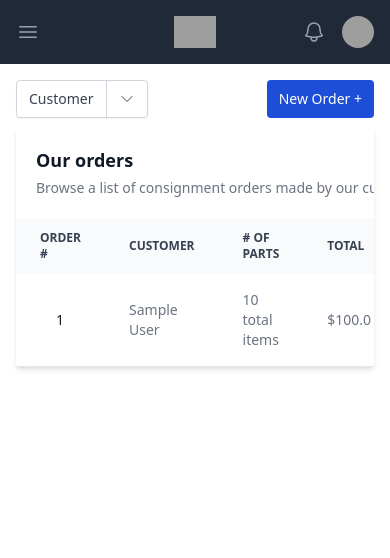
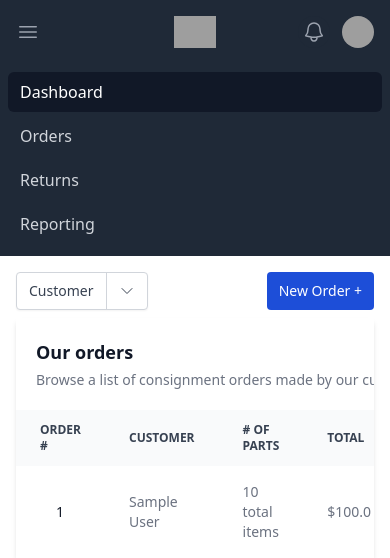
Before and after one commit to bennyboy15/consignment_parts, a Flask app: page /orders in a window 390 px wide, after a click on "Open main menu". Shown: the top 558 px of the page. Run offline with Flask 3, Linux system fonts and the light colour scheme; a user stored in the database is signed in; tables that the repository leaves empty hold one stand-in row (values such as "Sample post"); some libraries are stand-ins or nearby versions; grey boxes are pictures that could not be loaded.

Commit message:
New order resets on click and mobile menu

```diff
--- a/application/templates/base.html
+++ b/application/templates/base.html
@@ -13,7 +13,7 @@
 
     <!-- Nav Bar -->
     <nav class="bg-gray-800 z-50">
-        <div class="mx-auto max-w-7xl px-2 sm:px-6 lg:px-8">
+        <div class="mx-auto px-2 sm:px-6 lg:px-8">
             <div class="relative flex h-16 items-center justify-between">
                 <div class="absolute inset-y-0 left-0 flex items-center sm:hidden">
                     <!-- Mobile menu button-->
@@ -92,17 +92,17 @@
         </div>
 
         <!-- Mobile menu, show/hide based on menu state. -->
-        <div class="sm:hidden" id="mobile-menu">
+        <div class="sm:hidden hidden" id="mobile-menu">
             <div class="space-y-1 px-2 pt-2 pb-3">
                 <!-- Current: "bg-gray-900 text-white", Default: "text-gray-300 hover:bg-gray-700 hover:text-white" -->
-                <a href="#" class="block rounded-md bg-gray-900 px-3 py-2 text-base font-medium text-white"
+                <a href="{{ url_for('dashboard') }}" class="block rounded-md bg-gray-900 px-3 py-2 text-base font-medium text-white"
                     aria-current="page">Dashboard</a>
-                <a href="#"
-                    class="block rounded-md px-3 py-2 text-base font-medium text-gray-300 hover:bg-gray-700 hover:text-white">Team</a>
-                <a href="#"
-                    class="block rounded-md px-3 py-2 text-base font-medium text-gray-300 hover:bg-gray-700 hover:text-white">Projects</a>
-                <a href="#"
-                    class="block rounded-md px-3 py-2 text-base font-medium text-gray-300 hover:bg-gray-700 hover:text-white">Calendar</a>
+                <a href="{{ url_for('orders') }}"
+                    class="block rounded-md px-3 py-2 text-base font-medium text-gray-300 hover:bg-gray-700 hover:text-white">Orders</a>
+                <a href="{{ url_for('returns') }}"
+                    class="block rounded-md px-3 py-2 text-base font-medium text-gray-300 hover:bg-gray-700 hover:text-white">Returns</a>
+                <a href="{{ url_for('reporting') }}"
+                    class="block rounded-md px-3 py-2 text-base font-medium text-gray-300 hover:bg-gray-700 hover:text-white">Reporting</a>
             </div>
         </div>
     </nav>
@@ -113,16 +113,12 @@
     </main>
     <script>
 
-        const profileBtn = document.getElementById("user-menu-button");
-        const profileMenu = document.getElementById("profile-options");
-        profileBtn.addEventListener("click", () => {
-            profileMenu.classList.toggle("hidden");
+        document.getElementById("user-menu-button").addEventListener("click", () => {
+            document.getElementById("profile-options").classList.toggle("hidden");
         });
 
-        const mobileMenu = document.getElementById('mobile-menu');
-        const mobileMenuBtn = document.getElementById('mobile-btn');
-        mobileMenuBtn.addEventListener("click", () => {
-            mobileMenu.classList.toggle("hidden");
+        document.getElementById('mobile-btn').addEventListener("click", () => {
+            document.getElementById('mobile-menu').classList.toggle("hidden");
         });
 
     </script>
--- a/application/templates/orders.html
+++ b/application/templates/orders.html
@@ -63,11 +63,12 @@
             </div>
             <!-- Modal body -->
             <form class="p-4 md:p-5" action="{{ url_for('new_order') }}" method="POST">
-                <div class="grid gap-4 mb-4 grid-cols-2">
-                    <div class="col-span-2">
+                <div class="grid gap-4 mb-4 grid-cols-5">
+                    <div class="col-span-5">
                         <label for="customer" class="block mb-2 text-sm font-medium text-gray-900 dark:text-white">Customer</label>
                         <!--<input type="text" name="name" id="name" class="bg-gray-50 border border-gray-300 text-gray-900 text-sm rounded-lg focus:ring-primary-600 focus:border-primary-600 block w-full p-2.5 dark:bg-gray-600 dark:border-gray-500 dark:placeholder-gray-400 dark:text-white dark:focus:ring-primary-500 dark:focus:border-primary-500" placeholder="Type product name" required="">-->
                         <select name="customer" id="new-order-customer" required="required" class="bg-gray-50 border border-gray-300 text-gray-900 text-sm rounded-lg focus:ring-primary-600 focus:border-primary-600 block w-full p-2.5 dark:bg-gray-600 dark:border-gray-500 dark:placeholder-gray-400 dark:text-white dark:focus:ring-primary-500 dark:focus:border-primary-500">
+                            <option value="" selected disabled hidden>Select an option</option>
                             {% for customer in customers %}
                             <option href="{{ url_for('orders', customer_id=customer.id) }}" class="block px-4 py-2 text-sm text-gray-200 hover:bg-gray-100">
                                 {{ customer.name }}
@@ -75,9 +76,10 @@
                             {% endfor %}
                         </select>
                     </div>
-                    <div class="col-span-2 sm:col-span-1">
-                        <label for="category" class="block mb-2 text-sm font-medium text-gray-900 dark:text-white">Category</label>
-                        <select id="category" class="bg-gray-50 border border-gray-300 text-gray-900 text-sm rounded-lg focus:ring-primary-500 focus:border-primary-500 block w-full p-2.5 dark:bg-gray-600 dark:border-gray-500 dark:placeholder-gray-400 dark:text-white dark:focus:ring-primary-500 dark:focus:border-primary-500">
+                    <div class="col-span-2 sm:col-span-2">
+                        <label for="new-order-part" class="block mb-2 text-sm font-medium text-gray-900 dark:text-white">Part</label>
+                        <select id="new-order-part" class="bg-gray-50 border border-gray-300 text-gray-900 text-sm rounded-lg focus:ring-primary-500 focus:border-primary-500 block w-full p-2.5 dark:bg-gray-600 dark:border-gray-500 dark:placeholder-gray-400 dark:text-white dark:focus:ring-primary-500 dark:focus:border-primary-500">
+                            <option value="" selected disabled hidden>Select a part</option>
                             <option selected="">Select category</option>
                             <option value="TV">TV/Monitors</option>
                             <option value="PC">PC</option>
@@ -86,10 +88,19 @@
                         </select>
                     </div>
                     <div class="col-span-1 sm:col-span-1">
+                        <label for="new-order-qty" class="block mb-2 text-sm font-medium text-gray-900 dark:text-white">Qty</label>
+                        <input type="number" name="new-order-qty" id="new-order-qty" class="bg-gray-50 border border-gray-300 text-gray-900 text-sm rounded-lg focus:ring-primary-600 focus:border-primary-600 block w-full p-2.5 dark:bg-gray-600 dark:border-gray-500 dark:placeholder-gray-400 dark:text-white dark:focus:ring-primary-500 dark:focus:border-primary-500" placeholder="5" required="">
+                    </div>
+                    <div class="col-span-1 sm:col-span-1">
                         <label for="price" class="block mb-2 text-sm font-medium text-gray-900 dark:text-white">Price</label>
                         <input type="number" name="price" id="price" class="bg-gray-50 border border-gray-300 text-gray-900 text-sm rounded-lg focus:ring-primary-600 focus:border-primary-600 block w-full p-2.5 dark:bg-gray-600 dark:border-gray-500 dark:placeholder-gray-400 dark:text-white dark:focus:ring-primary-500 dark:focus:border-primary-500" placeholder="$2999" required="">
                     </div>
-                    <div class="col-span-2">
+                    <div class="col-span-1 sm:col-span-1">
+                        <button type="submit" class="w-full text-center mt-7 p-2.5 text-white inline-flex items-center justify-center bg-blue-700 hover:bg-blue-800 focus:ring-4 focus:outline-none focus:ring-blue-300 font-medium rounded-lg text-sm dark:bg-blue-600 dark:hover:bg-blue-700 dark:focus:ring-blue-800">
+                            Add +
+                        </button>
+                    </div>
+                    <div class="col-span-5">
                         <table class="bg-gray-50 border border-gray-300 text-gray-900 text-sm rounded-lg focus:ring-primary-600 focus:border-primary-600 block w-full p-2.5 dark:bg-gray-600 dark:border-gray-500 dark:placeholder-gray-400 dark:text-white dark:focus:ring-primary-500 dark:focus:border-primary-500">
                             <thead>
                                 <tr>
@@ -112,7 +123,7 @@
                                     <td class="px-1 w-1/6 text-center">{{1050 | currency }}</td>
                                     <td class="px-1 w-1/6 text-center">{{10500 | currency }}</td>
                                 </tr>
-                                <tr class="bg-gray-200 font-semibold border-t border-gray-400 dark:bg-gray-700 dark:border-gray-600">
+                                <tr class="bg-gray-200 py-5 rounded font-semibold border-t border-gray-400 dark:bg-gray-700 dark:border-gray-600">
                                     <td class="px-1 w-1/2 text-left">Total</td>
                                     <td class="px-1 w-1/6 text-center"></td>
                                     <td class="px-1 w-1/6 text-center">{{ 1050 | currency }}</td>
@@ -122,9 +133,9 @@
                         </table>
                     </div>
                 </div>
-                <button type="submit" class="text-white inline-flex items-center bg-blue-700 hover:bg-blue-800 focus:ring-4 focus:outline-none focus:ring-blue-300 font-medium rounded-lg text-sm px-5 py-2.5 text-center dark:bg-blue-600 dark:hover:bg-blue-700 dark:focus:ring-blue-800">
+                <button type="submit" class="text-white inline-flex items-center bg-green-700 hover:bg-green-800 focus:ring-4 focus:outline-none focus:ring-green-300 font-medium rounded-lg text-sm px-5 py-2.5 text-center dark:bg-green-600 dark:hover:bg-green-700 dark:focus:ring-green-800">
                     <svg class="me-1 -ms-1 w-5 h-5" fill="currentColor" viewBox="0 0 20 20" xmlns="http://www.w3.org/2000/svg"><path fill-rule="evenodd" d="M10 5a1 1 0 011 1v3h3a1 1 0 110 2h-3v3a1 1 0 11-2 0v-3H6a1 1 0 110-2h3V6a1 1 0 011-1z" clip-rule="evenodd"></path></svg>
-                    Add new product
+                    Submit Order
                 </button>
             </form>
         </div>
@@ -191,6 +202,8 @@
     }
 
     document.getElementById("orderBtn").addEventListener("click", () => {
+        document.getElementById("new-order-customer").value = ""; // Reset Customer DD
+        document.getElementById("new-order-part").value = ""; // Reset Part DD
         document.getElementById("crud-modal").classList.remove("hidden");
         document.getElementById("crud-modal-bg").classList.remove("hidden");
     });
```
